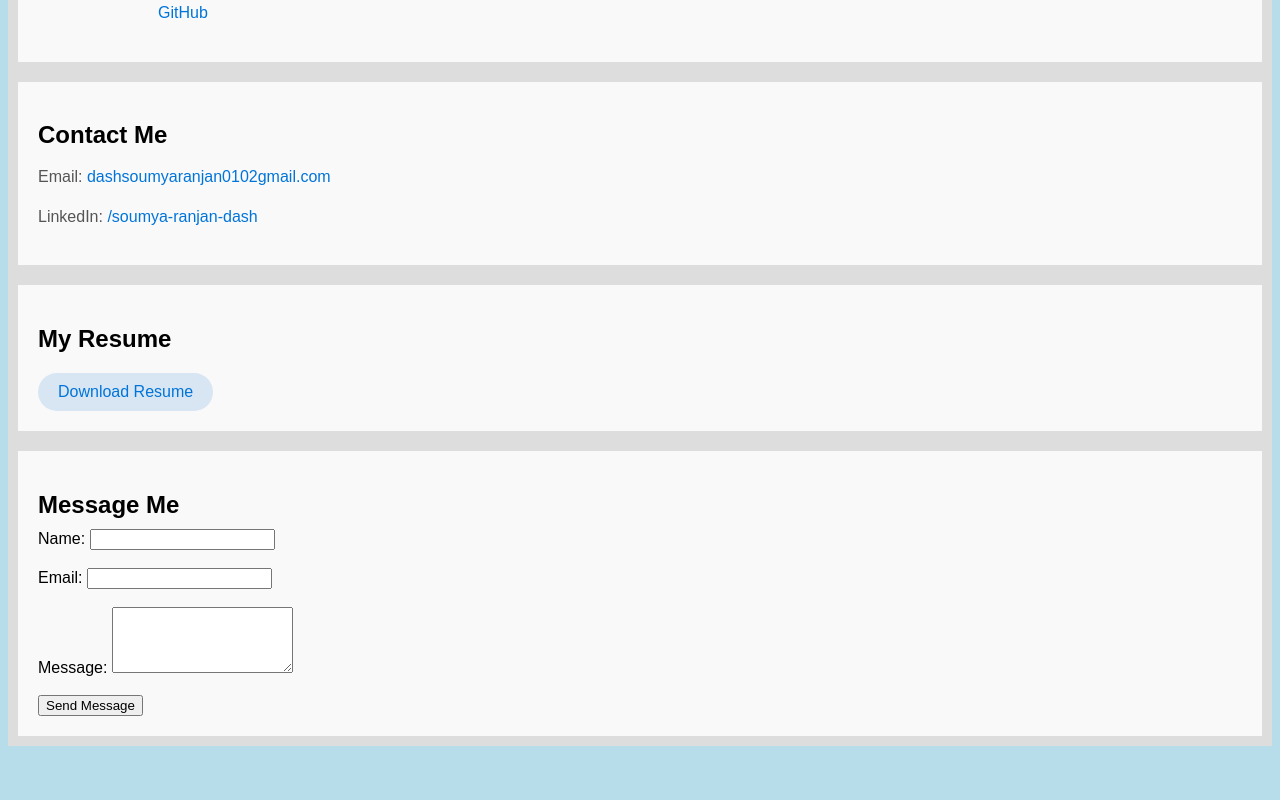
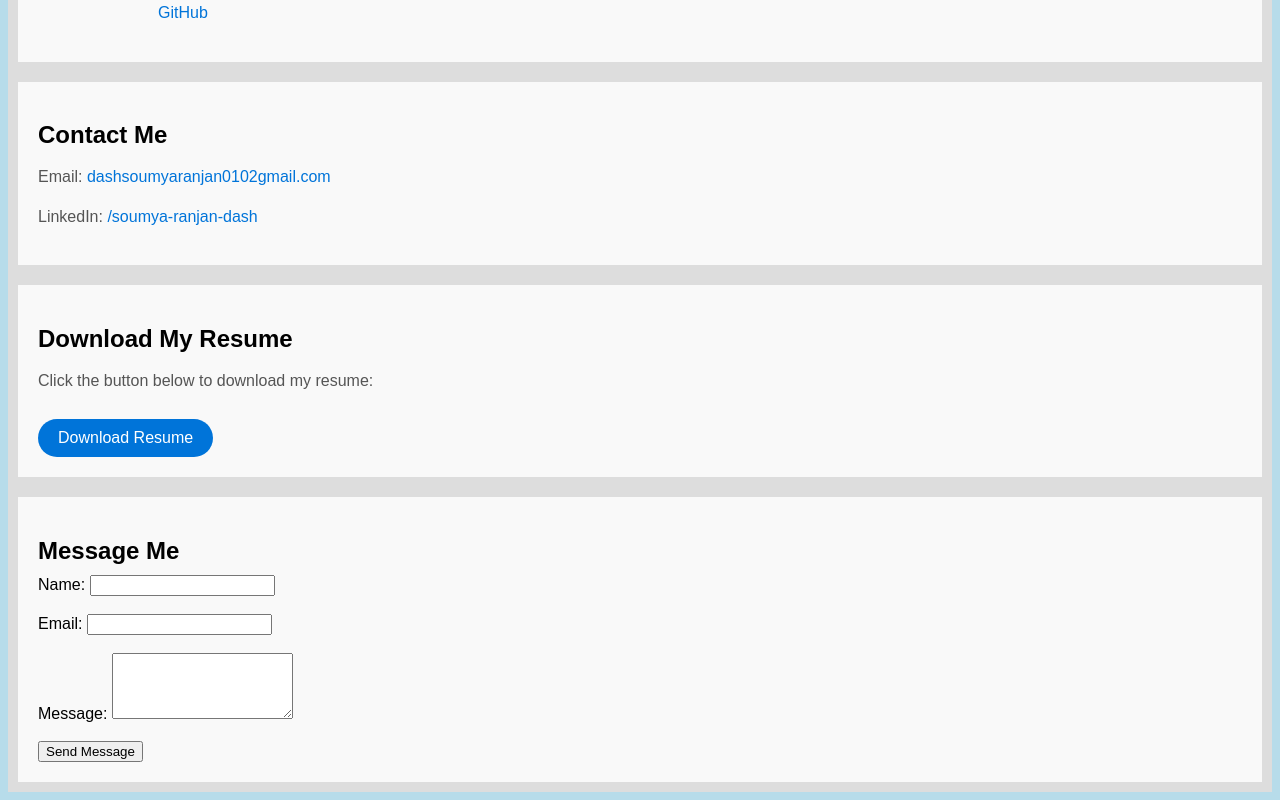
Before and after one commit to SRDash2003/Personal-Portfolio, a plain HTML site: page index.html in a window 1280 px wide. Shown: the part 818-1618 px from the top of the page. Before the commit the page ends 1572 px from the top, so only its background shows below. Drawn offline with Linux system fonts and the light colour scheme.

Commit message:
Add files via upload

```diff
--- a/index.html
+++ b/index.html
@@ -61,13 +61,12 @@
 </section>
 
 
-<section id="contact">
-    <h2>My Resume</h2>
-    <form action="process_form.php" method="POST">
-        <!-- Add the resume download button -->
-        <a href="C:/Users/soumy/Desktop/cipherbyte/my_portfolio/Soumya-Resume pdf.pdf" download class="resume-button">Download Resume</a>
-    </form>
+<section id="resume">
+    <h2>Download My Resume</h2>
+    <p>Click the button below to download my resume:</p>
+    <a href="path/to/your-resume.pdf" download class="resume-button">Download Resume</a>
 </section>
+
 
 <section id="contact">
     <h2>Message Me</h2>
--- a/styles.css
+++ b/styles.css
@@ -89,11 +89,27 @@ header {
     color: #0074d9;
 }
 
-/* Resume Button Styles */
+#resume {
+    background-color: #f9f9f9;
+    padding: 20px;
+    border: 10px solid #ddd;
+}
+
+#resume h2 {
+    font-size: 1.5rem;
+    margin-bottom: 10px;
+}
+
+#resume p {
+    font-size: 1rem;
+    color: #555;
+    line-height: 1.5;
+}
+
 .resume-button {
     display: inline-block;
     padding: 10px 20px;
-    background-color: #d8e6f4;
+    background-color: #0074d9;
     color: #fff;
     text-decoration: none;
     border-radius: 50px;
@@ -101,5 +117,5 @@ header {
 }
 
 .resume-button:hover {
-    background-color: #7bb5e2;
+    background-color: #005ea6;
 }
```
